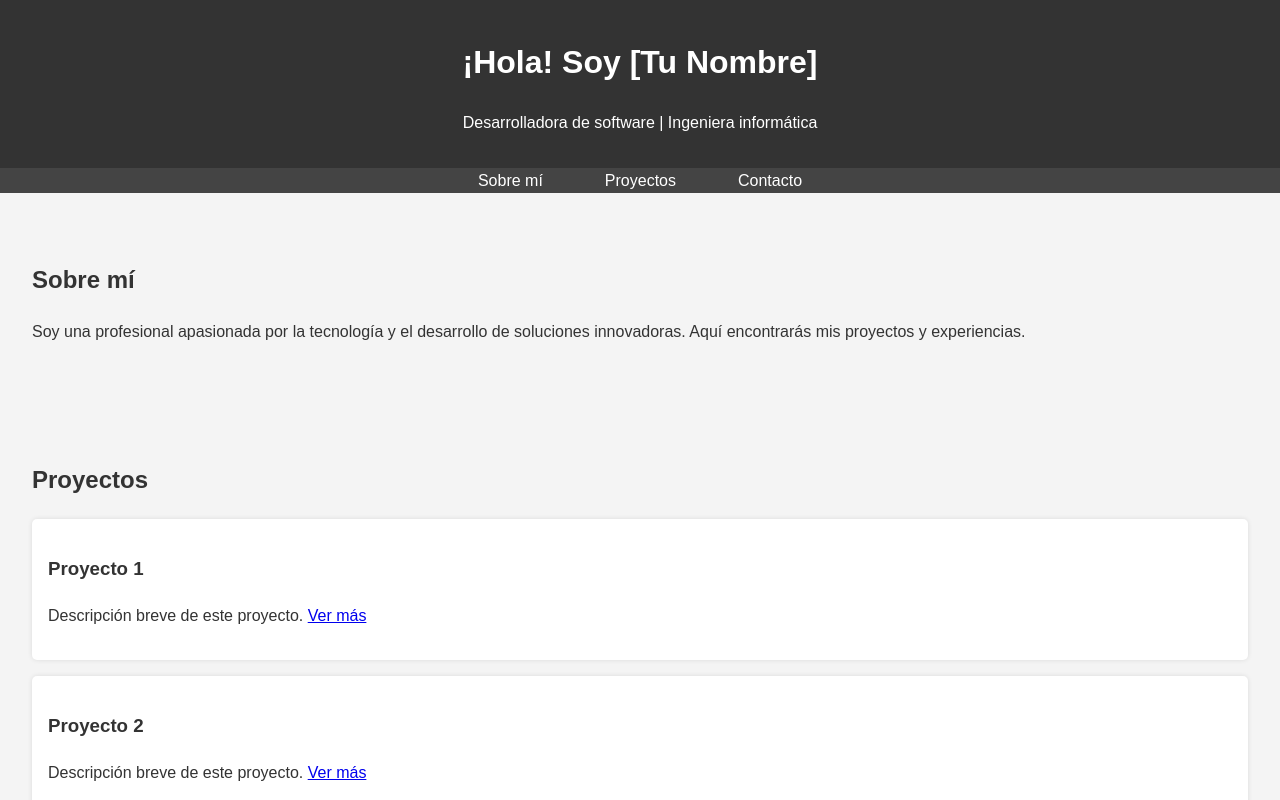
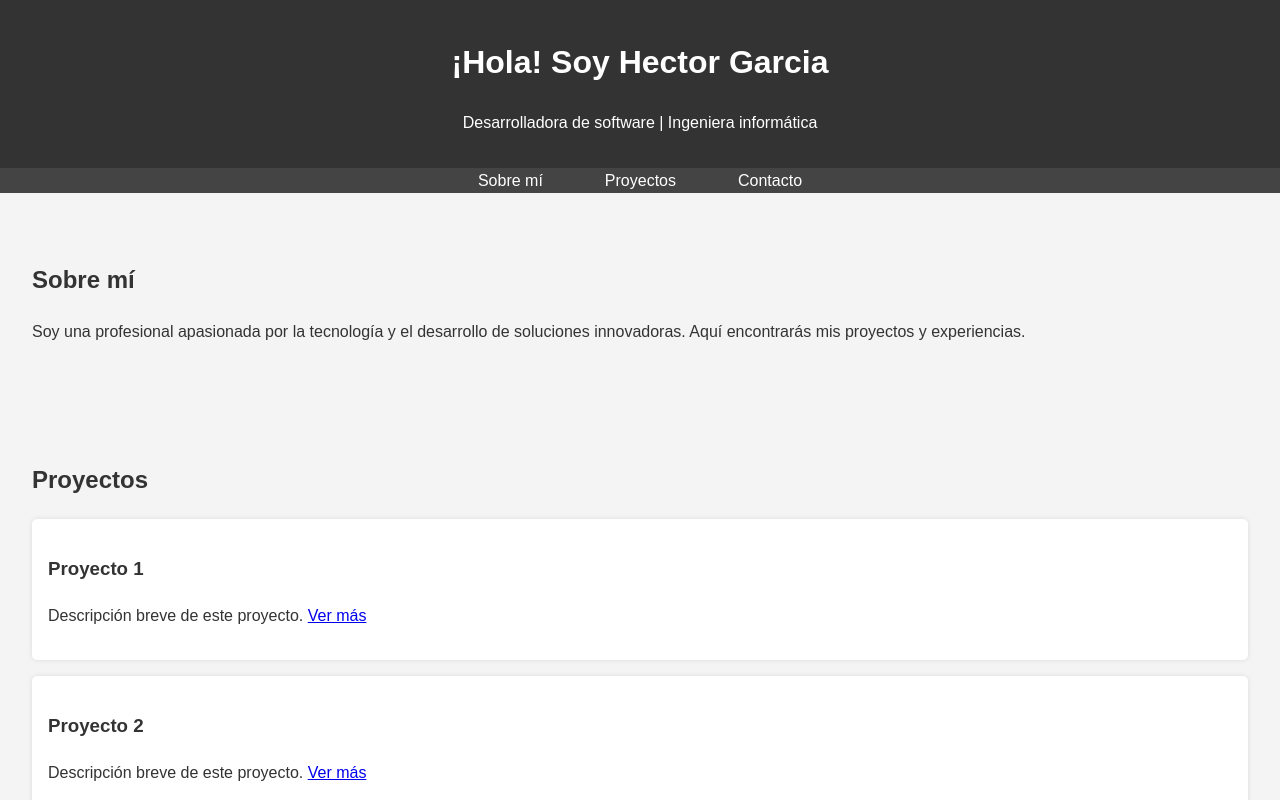
Before and after one commit to HektorGarcia/HektorGarcia.github.io, a plain HTML site: page index.html in a window 1280 px wide. Shown: the top 800 px of the page. Drawn offline with Linux system fonts and the light colour scheme.

Commit message:
place holder comprobar funcionalidad otra vez

```diff
--- a/index.html
+++ b/index.html
@@ -8,7 +8,7 @@
 </head>
 <body>
   <header>
-    <h1>¡Hola! Soy [Tu Nombre]</h1>
+    <h1>¡Hola! Soy Hector Garcia</h1>
     <p>Desarrolladora de software | Ingeniera informática</p>
   </header>
 
```
